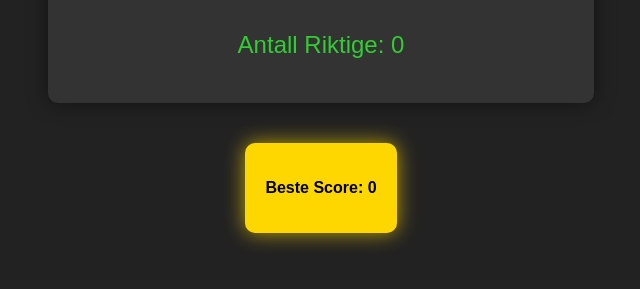
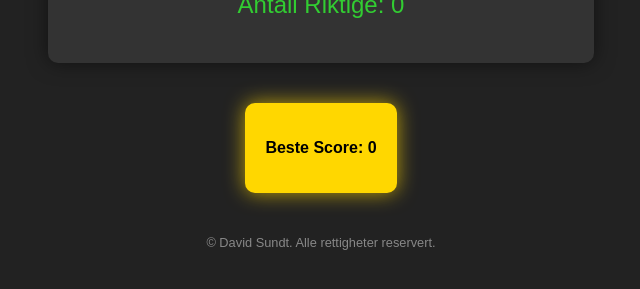
Before and after one commit to TopBrosji/EnkelEffekt, a plain HTML site: page index.html in a window 1280 px wide. Shown: the part 475-764 px from the top of the page, without its empty margins (319-959 px from the left). Drawn offline with Linux system fonts and the light colour scheme.

Commit message:
CopyRight

```diff
--- a/index.html
+++ b/index.html
@@ -134,6 +134,13 @@
             margin-right: 10px;
             border: 1px solid #fff;
         }
+        .copyright {
+            text-align: center;
+            padding: 10px;
+            font-size: 0.8em;
+            color: #888;
+            margin-top: 20px;
+        }
     </style>
 </head>
 <body id="body">
@@ -161,6 +168,9 @@
     </div>
     <div class="best-score-box" id="best-score-box">
         <p>Beste Score: <span id="best-score">0</span></p>
+    </div>
+    <div class="copyright">
+        <p>&copy; David Sundt. Alle rettigheter reservert.</p>
     </div>
     <script>
         const countryData = [
```
